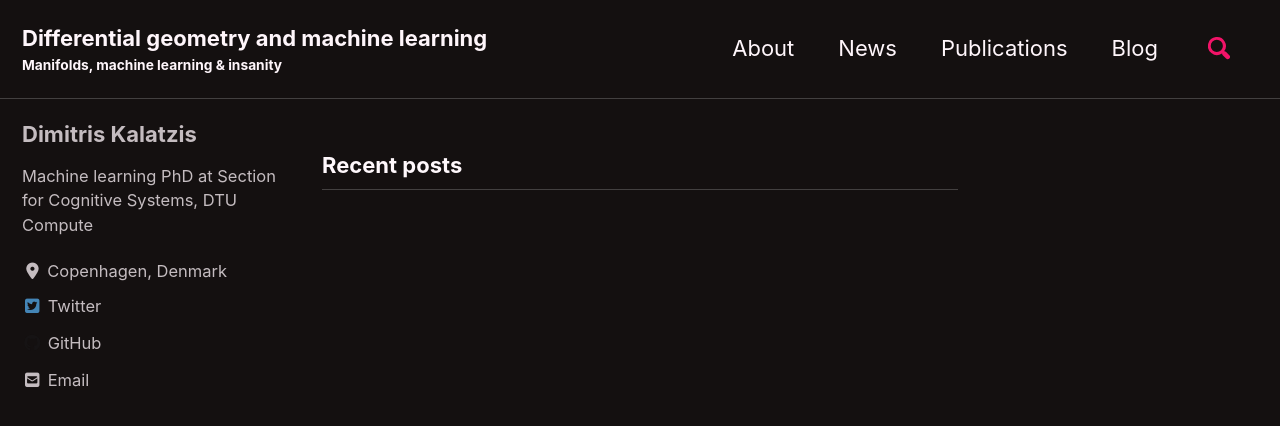
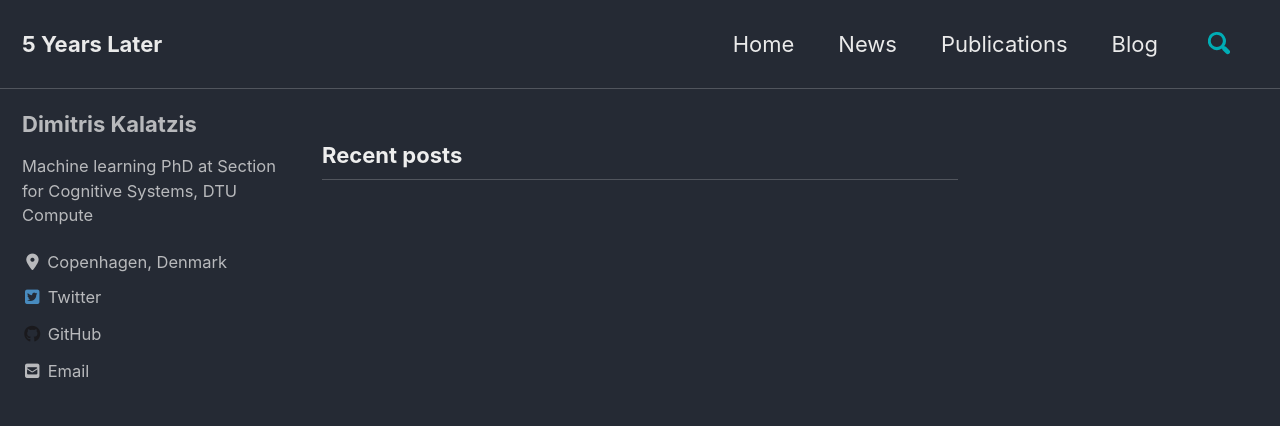
Before and after one commit to dimkal89/dimkal89.github.io, a Jekyll site: the page built from index.html, in a window 1280 px wide and 900 px high. Shown: the top 426 px of the window. Built offline with Jekyll 4.4.1, drawn with Linux system fonts in a browser that asks for light colours; cached includes are drawn as plain includes; nearby versions of some CDN libraries; the list of posts is cut into pages by our own code.

Commit message:
updated page

```diff
--- a/_config.yml
+++ b/_config.yml
@@ -12,13 +12,13 @@
 
 # theme                  : "minimal-mistakes-jekyll"
 # remote_theme           : "mmistakes/minimal-mistakes"
-minimal_mistakes_skin    : "neon" # "air", "aqua", "contrast", "dark", "dirt", "neon", "mint", "plum", "sunrise"
+minimal_mistakes_skin    : "dark" # "neon", "air", "aqua", "contrast", "dirt", "neon", "mint", "plum", "sunrise"
 
 # Site Settings
 locale                   : "en-US"
-title                    : "Differential geometry and machine learning"
+title                    : "5 Years Later"
 title_separator          : "-"
-subtitle                 : "Manifolds, machine learning & insanity"
+subtitle                 : ""
 name                     : "Dimitris Kalatzis"
 description              : ""
 url                      : # the base hostname & protocol for your site e.g. "https://mmistakes.github.io"
@@ -276,3 +276,11 @@ defaults:
       comments: # true
       share: true
       related: true
+
+  # _pages
+  - scope:
+      path: ""
+      type: pages
+    values:
+      layout: single
+      author_profile: true
```
Also changed, not shown: _data/navigation.yml (+2 -12 lines), _pages/about.md (deleted, +0 -5 lines), _pages/home.md (added, +19 -0 lines), index.html (line endings or trailing spaces), 3 other files.
